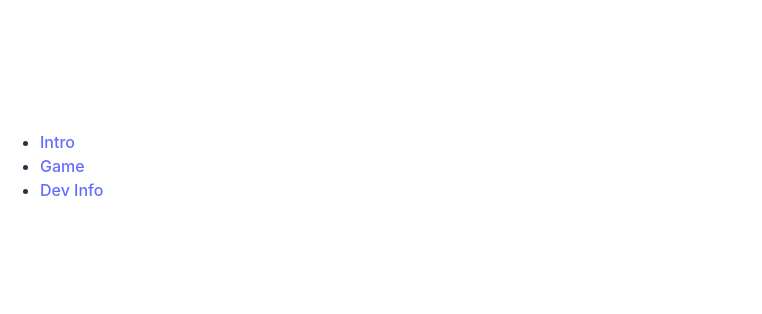
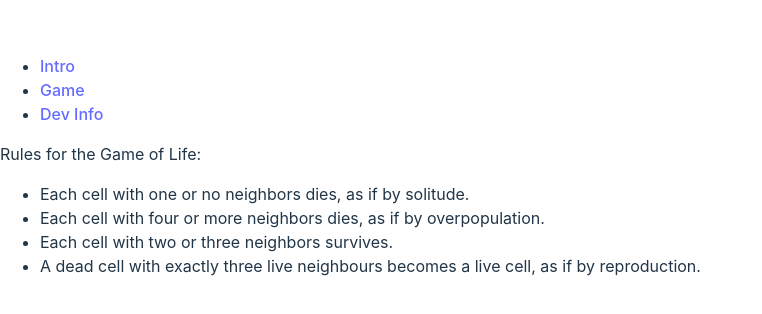
Before and after one commit to ledili2424/Conway-s-Game-of-Life, a React (Vite) app: page / in a window 1280 px wide. Shown: the part 234-548 px from the top of the page, without its empty margins (0-762 px from the left). Built offline with nearby package versions, Linux system fonts and the light colour scheme.

Commit message:
fix issues and add content to devinfo and homepage

```diff
--- a/src/App.jsx
+++ b/src/App.jsx
@@ -1,24 +1,19 @@
-import {BrowserRouter, Routes, Route} from 'react-router-dom'
-import Home from './Home'
-import Game from './Game'
-import DevInfo from './DevInfo'
-import './App.css'
-
+import { BrowserRouter, Routes, Route } from "react-router-dom";
+import Home from "./Home";
+import Game from "./Game";
+import DevInfo from "./DevInfo";
+import "./App.css";
 
 function App() {
-
-
   return (
-    <>
-      <BrowserRouter>
-        <Routes>
-          <Route index element = {<Home />}/>
-          <Route path="/game" element={<Game />}/>
-          <Route path="/info" element={<DevInfo />}/>
-        </Routes>
-      </BrowserRouter>
-    </>
-  )
+    <BrowserRouter>
+      <Routes>
+        <Route path="/" element={<Home />} />
+        <Route path="/game" element={<Game />} />
+        <Route path="/info" element={<DevInfo />} />
+      </Routes>
+    </BrowserRouter>
+  );
 }
 
-export default App
+export default App;
--- a/src/DevInfo.jsx
+++ b/src/DevInfo.jsx
@@ -5,6 +5,9 @@ export default function DevInfo() {
   return (
     <div>
         <NavBar/>
+        <p>
+        GitHub: <a href="https://github.com/ledili2424/Conway-s-Game-of-Life">GitHub Repo</a>
+      </p>
     </div>
   )
 }
--- a/src/Home.jsx
+++ b/src/Home.jsx
@@ -1,11 +1,22 @@
-import React from 'react'
-import NavBar from './NavBar'
+import React from "react";
+import NavBar from "./NavBar";
 
 export default function Home() {
   return (
     <div>
-        <NavBar/>
-
+      <NavBar />
+      <p>Rules for the Game of Life:</p>
+      <ul>
+        <li>Each cell with one or no neighbors dies, as if by solitude.</li>
+        <li>
+          Each cell with four or more neighbors dies, as if by overpopulation.
+        </li>
+        <li>Each cell with two or three neighbors survives.</li>
+        <li>
+          A dead cell with exactly three live neighbours becomes a live cell, as
+          if by reproduction.
+        </li>
+      </ul>
     </div>
-  )
+  );
 }
--- a/src/components/GameContainer.jsx
+++ b/src/components/GameContainer.jsx
@@ -0,0 +1,5 @@
+import React from "react";
+
+export default function GameContainer() {
+  return <div>GameContainer</div>;
+}
```
